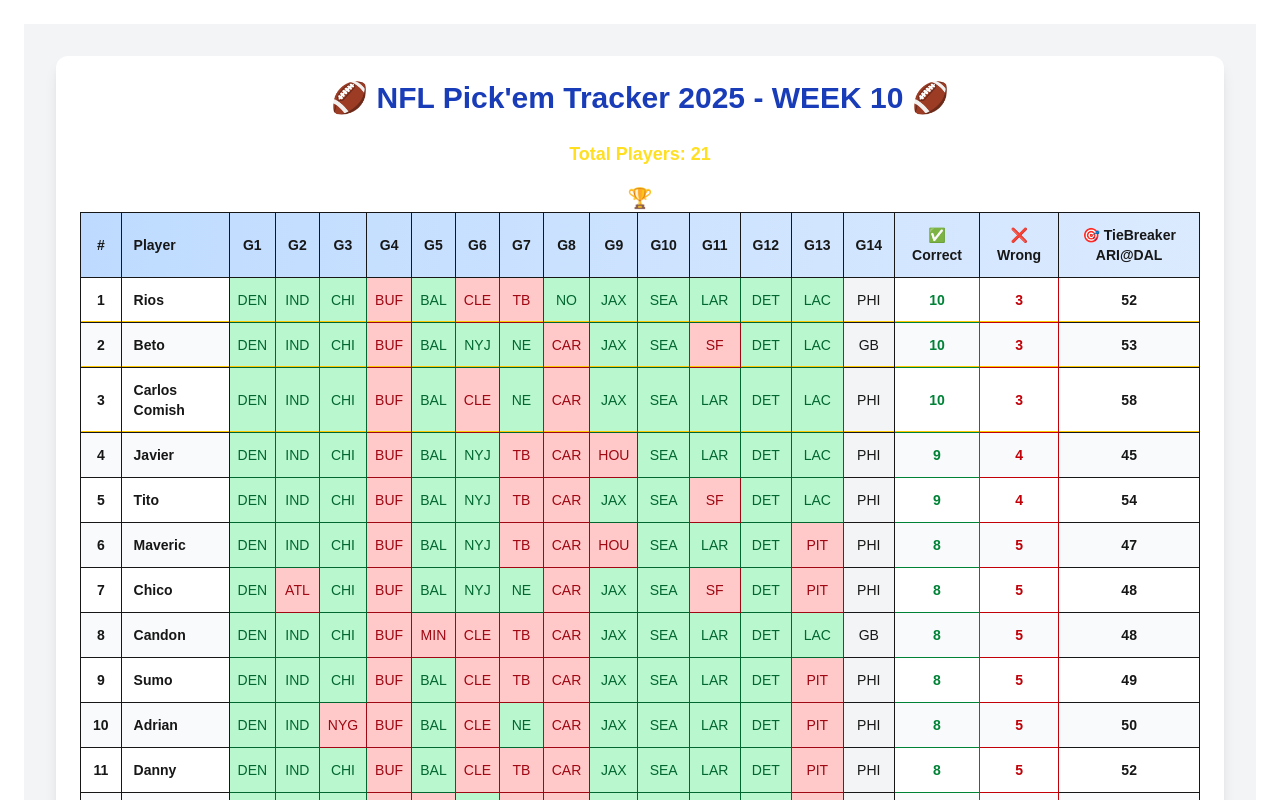
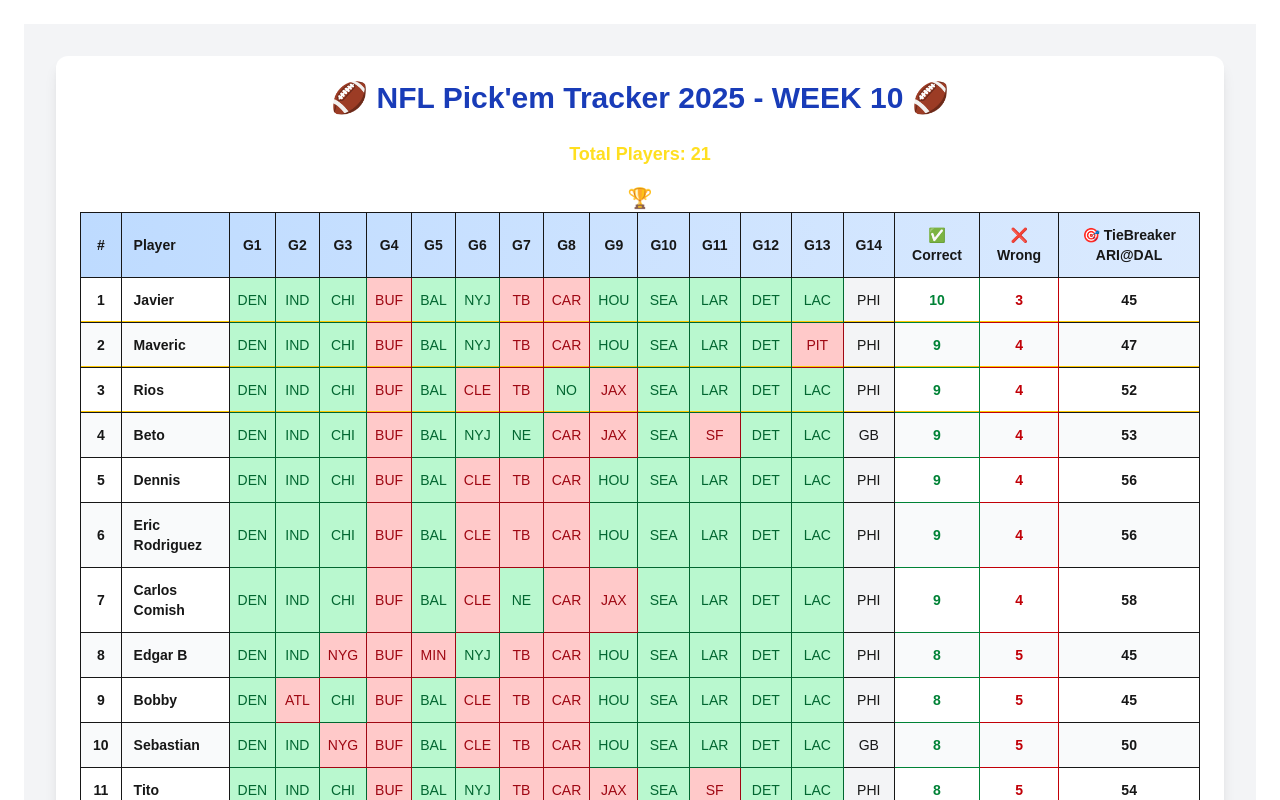
Before and after one commit to CarlosMartinezCM/pickEmTracker, a Next.js app: page / in a window 1280 px wide. Shown: the top 800 px of the page. Built offline with nearby package versions, Linux system fonts and the light colour scheme.

Commit message:
Update PickEmBoard.tsx

```diff
--- a/app/components/PickEmBoard.tsx
+++ b/app/components/PickEmBoard.tsx
@@ -53,7 +53,7 @@ type Result = { [gameIndex: number]: string };
 type LeaderboardPlayer = Player & { correct: number; wrong: number; rank: number };
 
 // Week 9 results
-const confirmedResults: (string | null)[] = [/* WeekResults */  "DEN", "IND", "CHI", "MIA", "BAL", "NYJ", "NE", "NO", "JAX","SEA","LAR","DET", "LAC"   /*Results*/];
+const confirmedResults: (string | null)[] = [/* WeekResults */  "DEN", "IND", "CHI", "MIA", "BAL", "NYJ", "NE", "NO", "HOU","SEA","LAR","DET", "LAC"   /*Results*/];
 
 //Week 10 players
 const initialPlayers: Player[] = [
```
